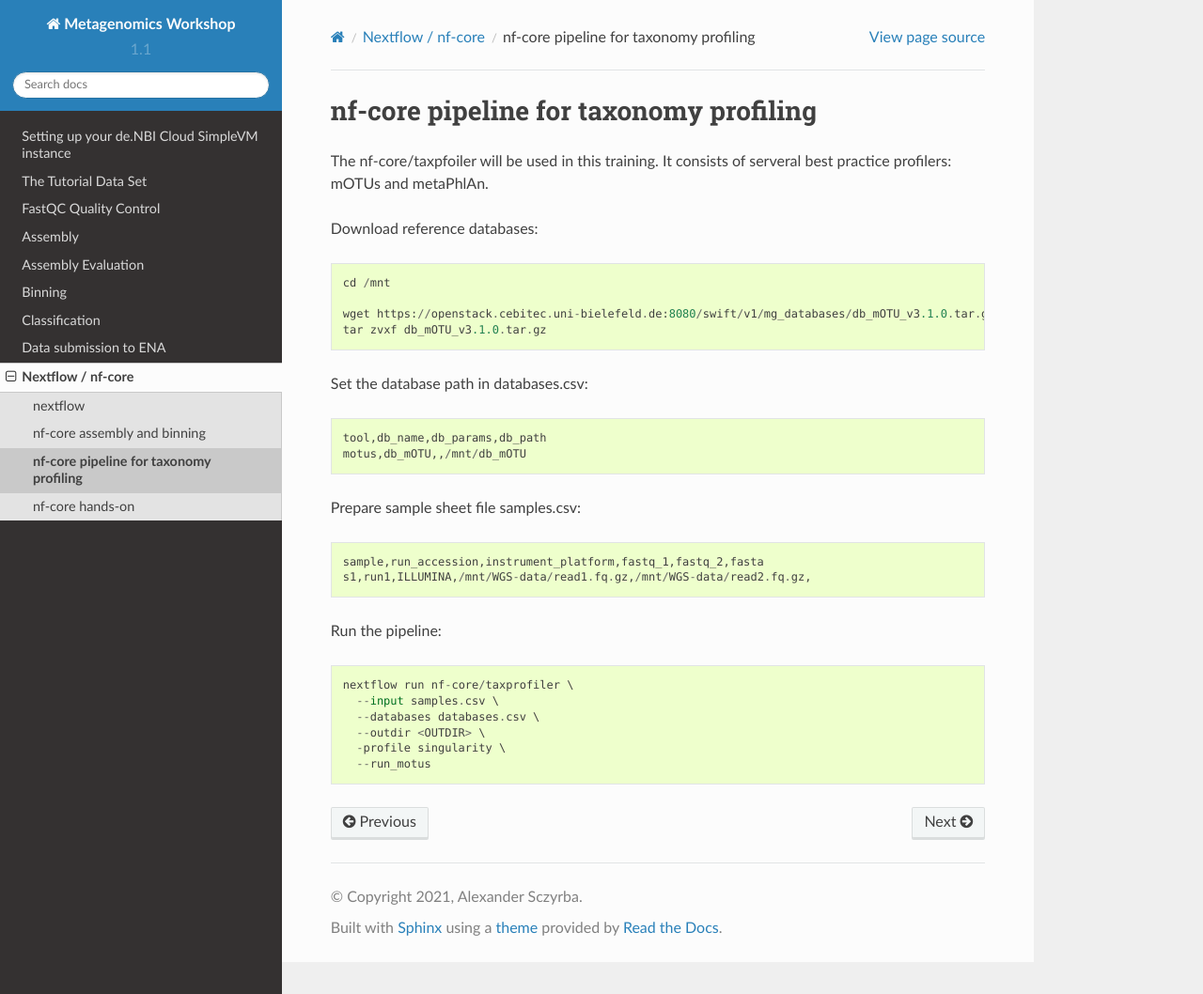
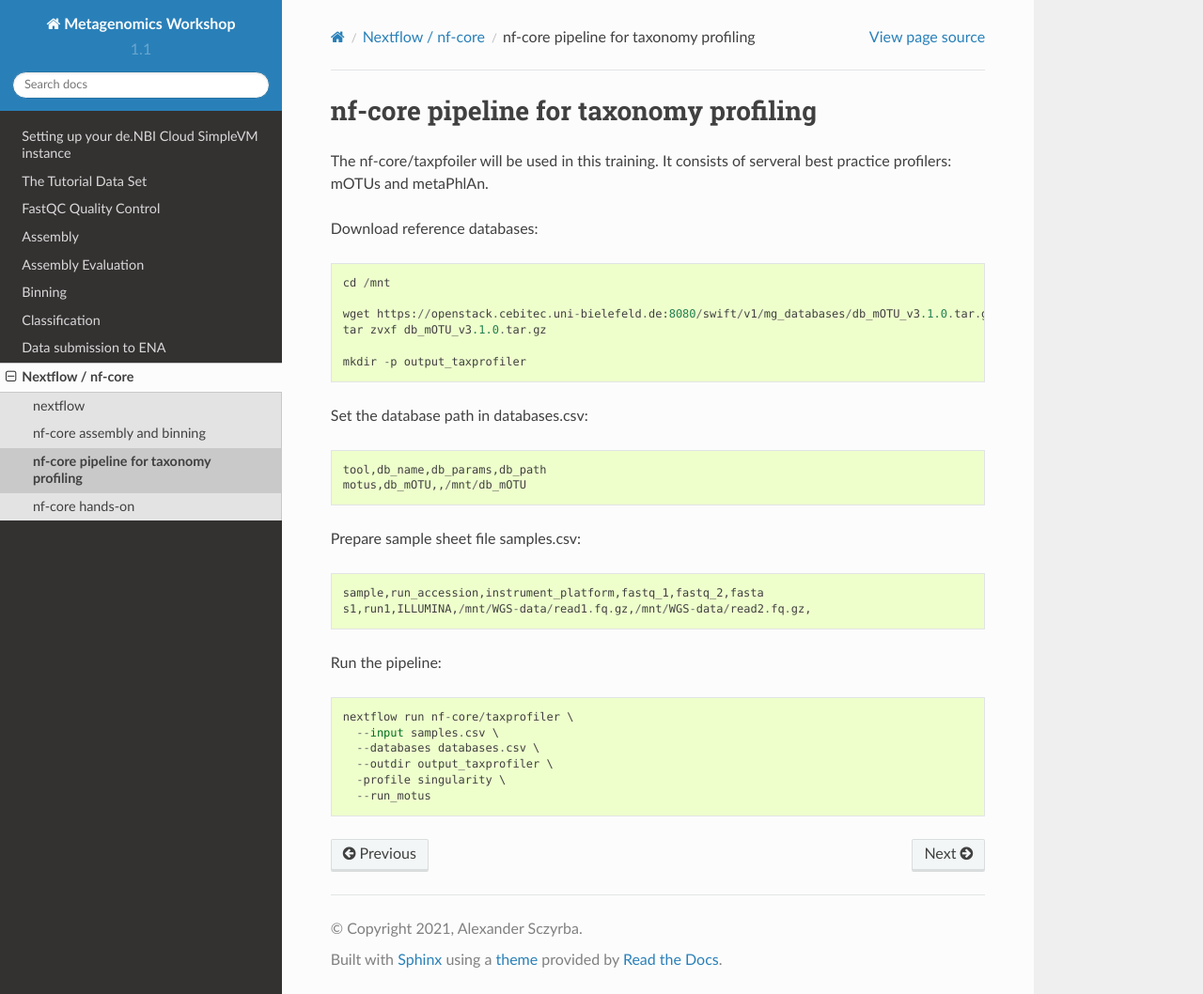
Before and after one commit to metagenomics/metagenomics-workshop, a Sphinx documentation site: the page built from docs/nextflow_nf_core/nf_core_profiling.rst, in a window 1280 px wide and 1058 px high. Shown: the whole window at 94% size. Built offline with Sphinx 7.4.7 and the Read the Docs theme 2.0.0, drawn with Linux system fonts in a browser that asks for light colours.

Commit message:
Update nf_core_profiling.rst

```diff
--- a/docs/nextflow_nf_core/nf_core_profiling.rst
+++ b/docs/nextflow_nf_core/nf_core_profiling.rst
@@ -9,6 +9,8 @@ Download reference databases::
 
   wget https://openstack.cebitec.uni-bielefeld.de:8080/swift/v1/mg_databases/db_mOTU_v3.1.0.tar.gz
   tar zvxf db_mOTU_v3.1.0.tar.gz
+
+  mkdir -p output_taxprofiler
 
 Set the database path in databases.csv::
 
@@ -26,6 +28,6 @@ Run the pipeline::
   nextflow run nf-core/taxprofiler \
     --input samples.csv \
     --databases databases.csv \
-    --outdir <OUTDIR> \
+    --outdir output_taxprofiler \
     -profile singularity \
     --run_motus
```
